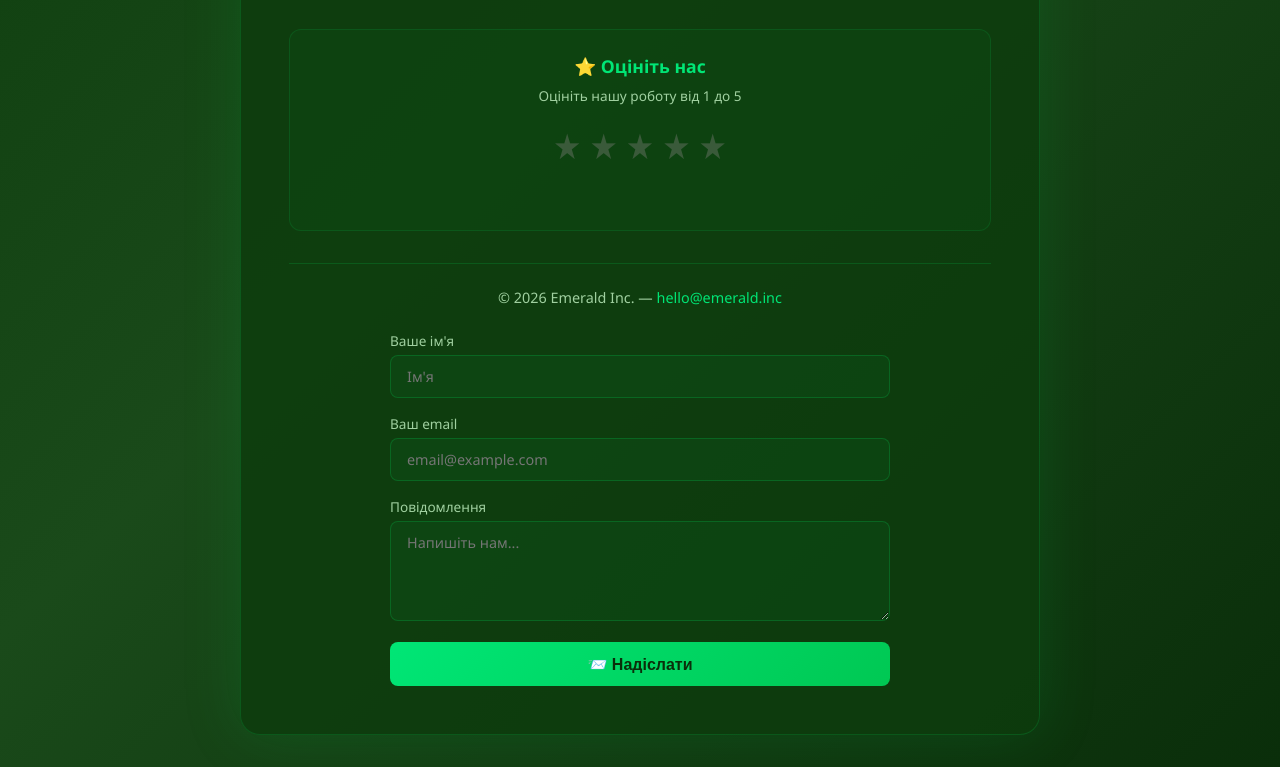
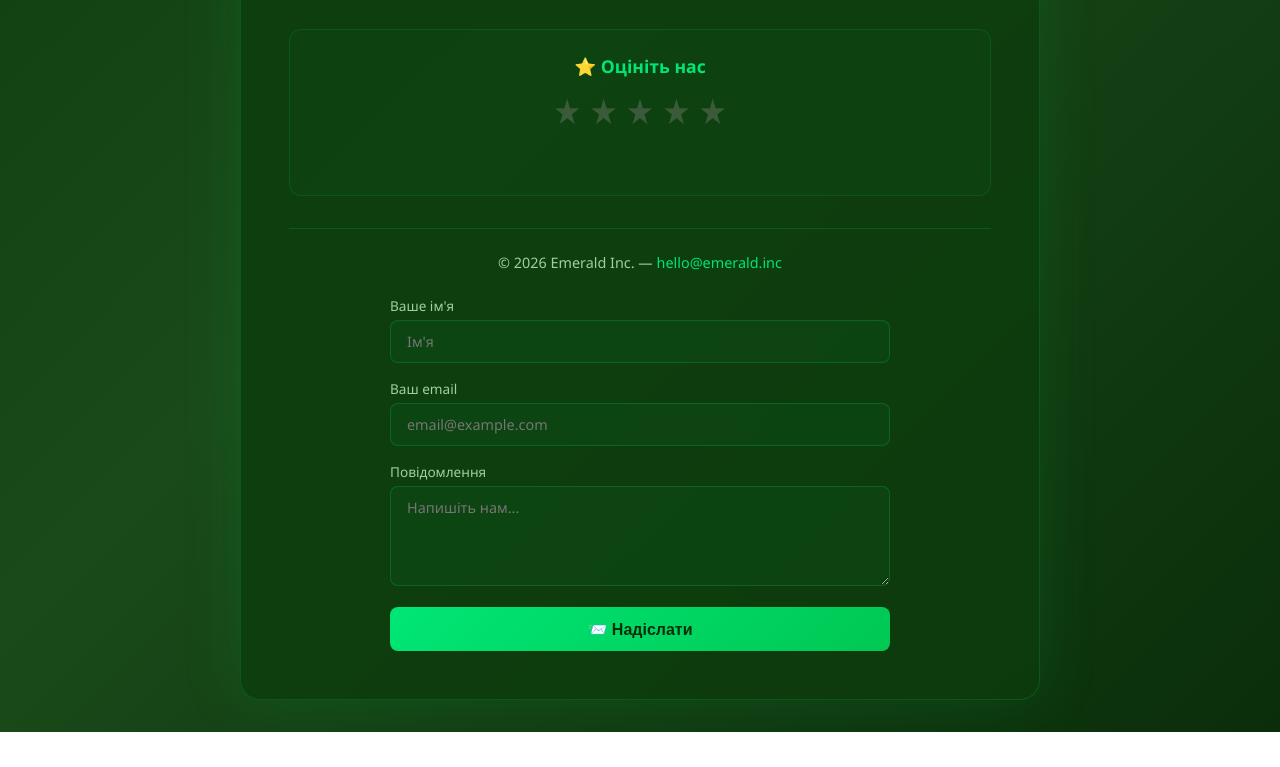
Before and after one commit to intertelecomuf-hue/emerald_inc-corporate, a plain HTML site: page index.html in a window 1280 px wide. Shown: the part 1475-2242 px from the top of the page. After the commit the page ends 2207 px from the top, so only its background shows below. Drawn offline with Linux system fonts and the light colour scheme.

Commit message:
Прибрано підпис під зірочками

```diff
--- a/index.html
+++ b/index.html
@@ -449,7 +449,6 @@
 
         <div class="rating-section">
             <h3>⭐ Оцініть нас</h3>
-            <p>Оцініть нашу роботу від 1 до 5</p>
             <div class="stars" id="stars">
                 <span class="star" data-value="1">★</span>
                 <span class="star" data-value="2">★</span>
```
